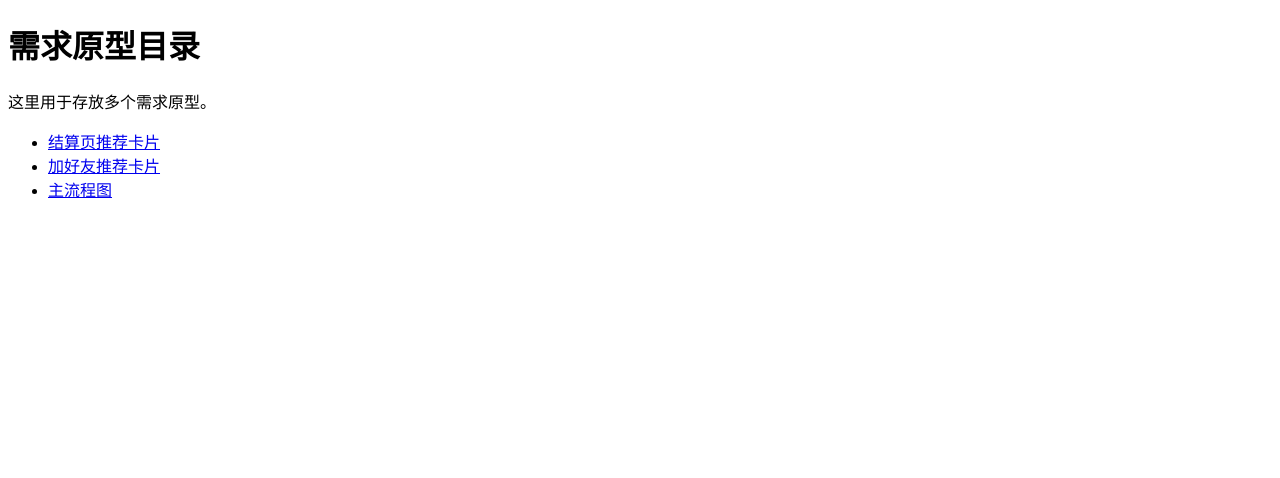
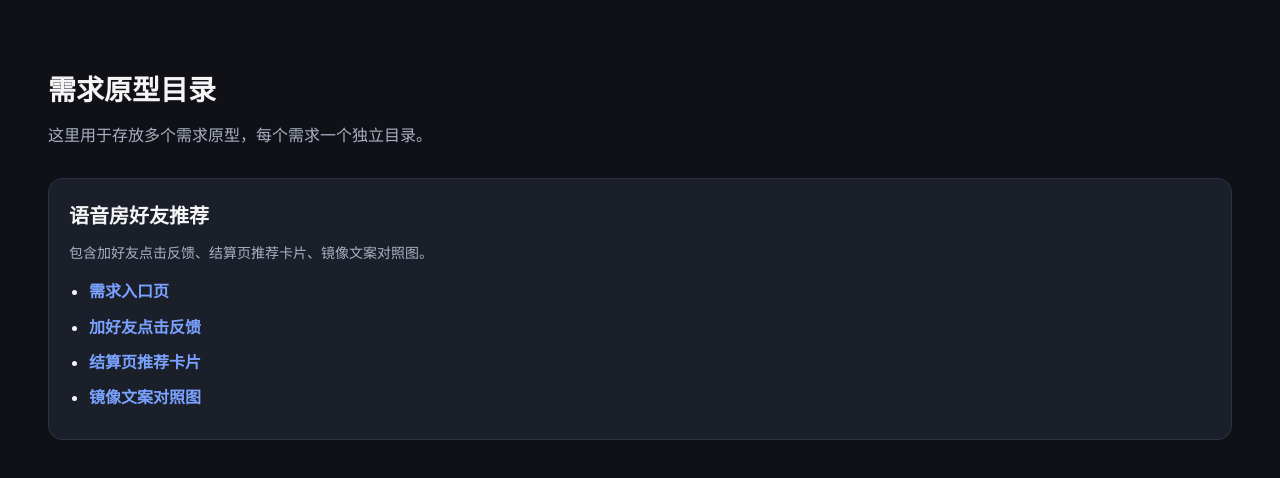
Before and after one commit to hwyhard/hwyhard.github.io, a plain HTML site: page index.html in a window 1280 px wide. Drawn offline with Linux system fonts and the light colour scheme.

Commit message:
Update index.html

```diff
--- a/index.html
+++ b/index.html
@@ -4,15 +4,83 @@
   <meta charset="UTF-8" />
   <meta name="viewport" content="width=device-width, initial-scale=1.0" />
   <title>需求原型目录</title>
+  <style>
+    body {
+      font-family: -apple-system, BlinkMacSystemFont, "PingFang SC", "Microsoft YaHei", sans-serif;
+      background: #0f1117;
+      color: #f5f5f5;
+      padding: 40px;
+      line-height: 1.7;
+    }
+
+    h1 {
+      font-size: 28px;
+      margin-bottom: 8px;
+    }
+
+    .subtitle {
+      color: #a8b0c2;
+      margin-bottom: 28px;
+    }
+
+    .card {
+      background: #1b1f2a;
+      border: 1px solid #2c3344;
+      border-radius: 14px;
+      padding: 20px;
+      margin-bottom: 18px;
+    }
+
+    .card-title {
+      font-size: 20px;
+      font-weight: 700;
+      margin-bottom: 8px;
+    }
+
+    .desc {
+      color: #a8b0c2;
+      font-size: 14px;
+      margin-bottom: 14px;
+    }
+
+    a {
+      color: #7aa2ff;
+      text-decoration: none;
+      font-weight: 600;
+    }
+
+    ul {
+      padding-left: 20px;
+      margin: 8px 0 0;
+    }
+
+    li {
+      margin: 8px 0;
+    }
+  </style>
 </head>
 <body>
   <h1>需求原型目录</h1>
-  <p>这里用于存放多个需求原型。</p>
+  <div class="subtitle">这里用于存放多个需求原型，每个需求一个独立目录。</div>
 
-  <ul>
-    <li><a href="./settle-recommend-card/">结算页推荐卡片</a></li>
-    <li><a href="./friend-card/">加好友推荐卡片</a></li>
-    <li><a href="./main-flow/">主流程图</a></li>
-  </ul>
+  <div class="card">
+    <div class="card-title">语音房好友推荐</div>
+    <div class="desc">包含加好友点击反馈、结算页推荐卡片、镜像文案对照图。</div>
+
+    <ul>
+      <li>
+        <a href="./friend-recommend-card/">需求入口页</a>
+      </li>
+      <li>
+        <a href="./friend-recommend-card/加好友点击反馈.html">加好友点击反馈</a>
+      </li>
+      <li>
+        <a href="./friend-recommend-card/结算页推荐卡片.html">结算页推荐卡片</a>
+      </li>
+      <li>
+        <a href="./friend-recommend-card/镜像文案对照图.html">镜像文案对照图</a>
+      </li>
+    </ul>
+  </div>
 </body>
 </html>
```
